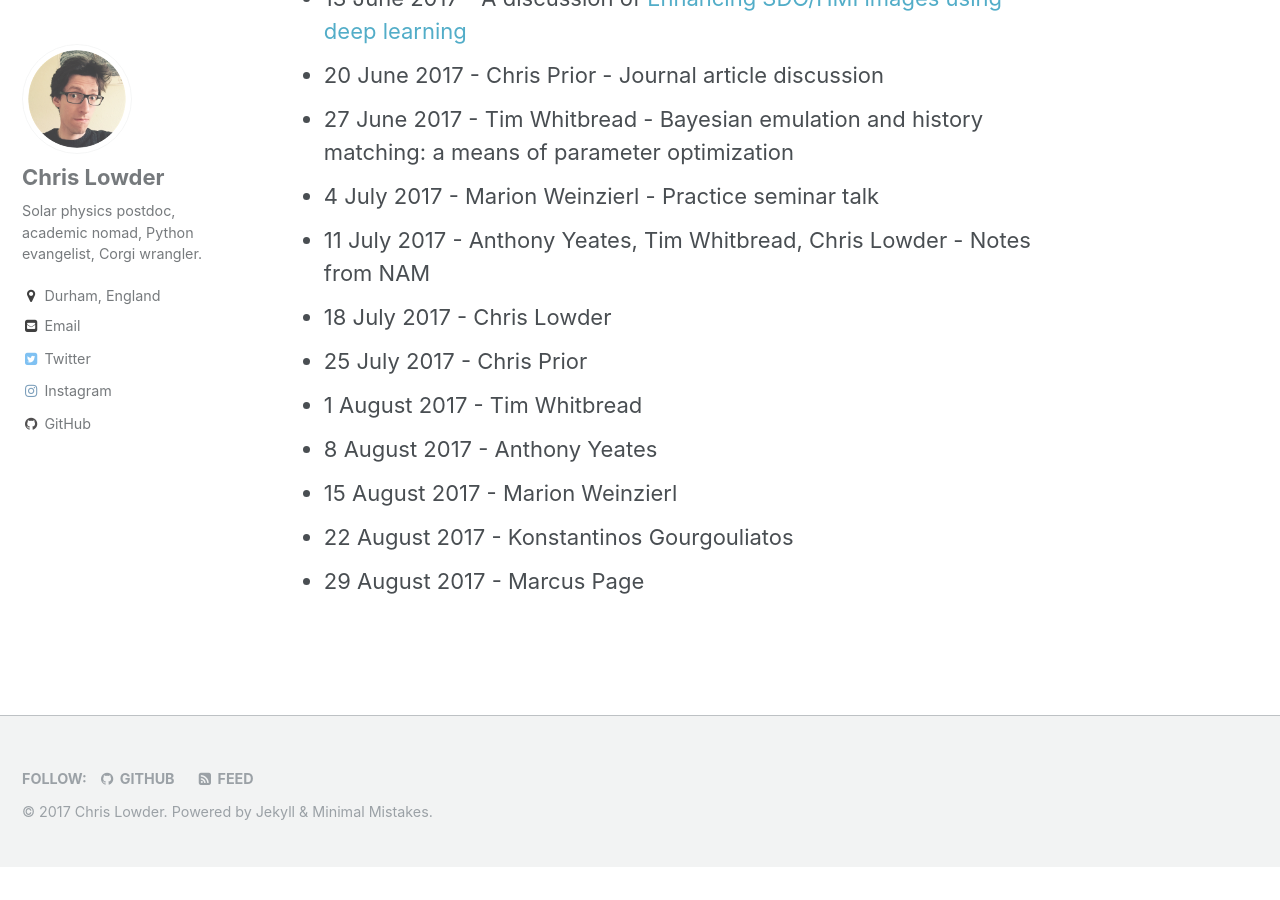
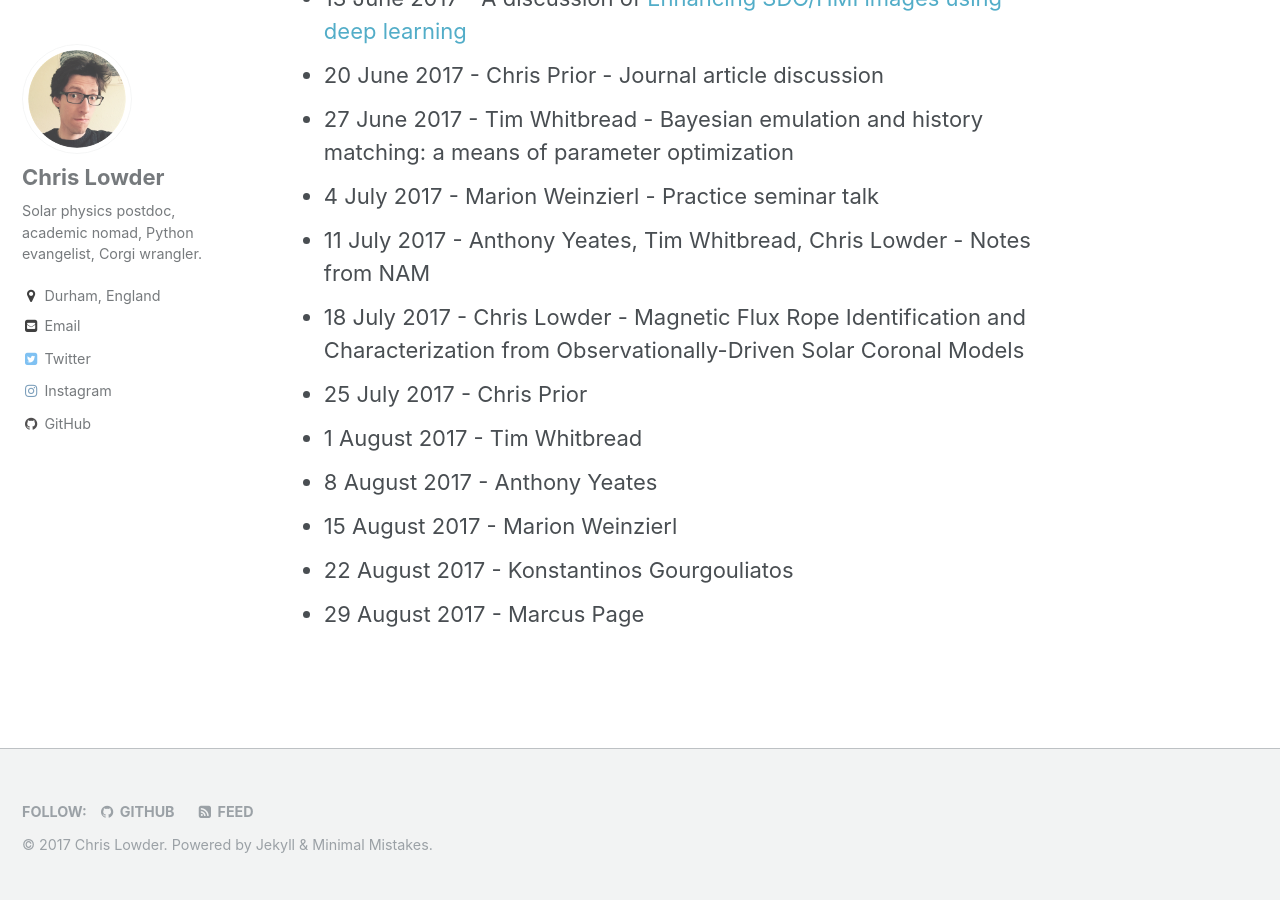
Before and after one commit to lowderchris/lowderchris.github.io, a Jekyll site: the page built from _pages/mhd-seminar.md, in a window 1280 px wide and 900 px high, scrolled down 988 px. Built offline with Jekyll 4.4.1, drawn with Linux system fonts in a browser that asks for light colours; before the commit the page ends 1855 px from its top, so only the background shows below that.

Commit message:
Updated MHD seminar list

```diff
--- a/_pages/mhd-seminar.md
+++ b/_pages/mhd-seminar.md
@@ -18,7 +18,7 @@ Our research group conducts a regular series of seminars to highlight research o
 - 27 June 2017 - Tim Whitbread - Bayesian emulation and history matching: a means of parameter optimization
 - 4 July 2017 - Marion Weinzierl - Practice seminar talk
 - 11 July 2017 - Anthony Yeates, Tim Whitbread, Chris Lowder - Notes from NAM
-- 18 July 2017 - Chris Lowder
+- 18 July 2017 - Chris Lowder - Magnetic Flux Rope Identification and Characterization from Observationally-Driven Solar Coronal Models
 - 25 July 2017 - Chris Prior
 - 1 August 2017 - Tim Whitbread
 - 8 August 2017 - Anthony Yeates
```
